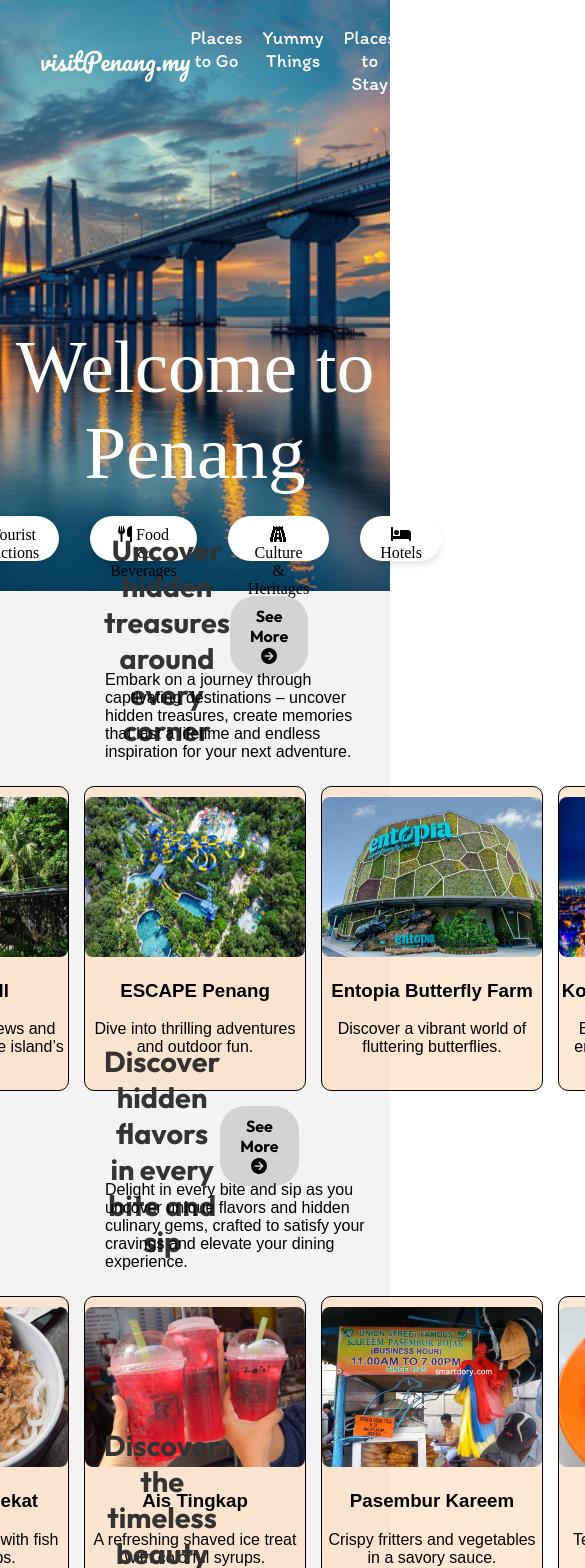
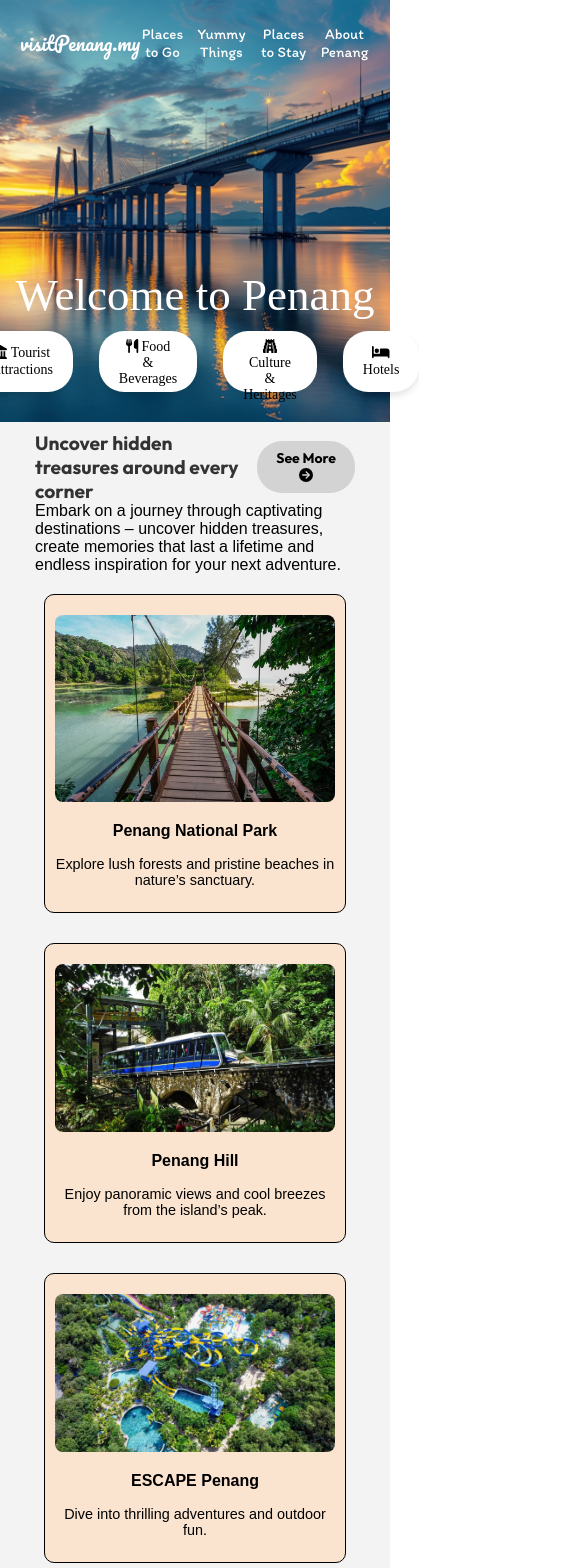
Before and after one commit to AinaWahida/PenangWeb, a React (Create React App) app: page / in a window 390 px wide. Shown: the top 1568 px of the page, 585 px wide, since content can reach past the window. Built offline with nearby package versions, Linux system fonts and the light colour scheme; a web font is replaced by a local one.

Commit message:
phone view home

```diff
--- a/src/App.js
+++ b/src/App.js
@@ -1,3 +1,4 @@
+
 import React from "react";
 import { BrowserRouter as Router, Route, Routes } from "react-router-dom";
 import TouristAttractions from "./components/Attraction/TouristAttractions";
--- a/src/components/Header.css
+++ b/src/components/Header.css
@@ -38,10 +38,6 @@
     gap: 20px;
     margin: 0;
     padding: 0;
-}
-
-.menu li {
-    font-size: 1rem;
 }
 
 .menu li a {
@@ -100,3 +96,58 @@
     transform: translateY(-2px); /* Slightly lift the button on hover */
     box-shadow: 0 6px 8px rgba(0, 0, 0, 0.15); /* Enhance shadow on hover */
 }
+
+/* Mobile Adjustments */
+@media screen and (max-width: 768px) {
+    /* Navbar Adjustments */
+    .navbar {
+        padding: 10px 20px;
+        flex-direction: row;
+        align-items: center;
+        justify-content: space-between;
+    }
+
+    .menu {
+        flex-direction: row;
+        gap: 10px;
+    }
+
+    .menu li a{
+        font-size: 15px;
+    }
+
+    .logo h1 {
+        font-size: 1.2rem;
+    }
+
+    /* Banner Adjustments */
+    .banner {
+        height: 50vh; /* Reduce the height for smaller screens */
+    }
+
+    .banner-content h1 {
+        font-size: 45px; /* Decrease the banner heading size */
+        margin-bottom: 10px;
+    }
+
+    /* Image Adjustments */
+    .banner img {
+        width: 100%;
+        height: auto; /* Make image responsive */
+        object-fit: cover; /* Ensure image scales without stretching */
+    }
+
+    /* Button Adjustments */
+    .cta-buttons {
+        flex-direction: row;
+        gap: 10px;
+    }
+
+    .btn {
+        width: 100%; /* Button takes up full width on mobile */
+        height: 45px; /* Maintain height for usability */
+        font-size: 14px; /* Adjust font size */
+        padding: 8px 20px;
+    }
+
+}
--- a/src/components/Section.css
+++ b/src/components/Section.css
@@ -18,27 +18,46 @@
     text-align: left;
     padding-left: 85px;
     margin-bottom: 25px;
+    flex-grow: 1;
 }
 
-.attraction-section {
+.attraction-section,
+.heritage-section {
     text-align: center;
     background-color: #f3f3f3;
     padding: 10px 20px;
 }
 
-.attraction-section h2 {
+.food-section,
+.hotels-section {
+    text-align: center;
+    background-color: #f9f9f9;
+    padding: 10px 20px;
+}
+
+.attraction-section h2,
+.food-section h2,
+.heritage-section h2,
+.hotels-section h2 {
     font-size: 1.8rem;
     margin-bottom: 15px;
     color: #333;
 }
 
-.attraction-grid {
+.attraction-grid,
+.food-grid,
+.heritage-grid,
+.hotels-grid {
     display: flex;
     justify-content: center;
     gap: 15px;
+    flex-wrap: wrap; /* Allow items to wrap in smaller screens */
 }
 
-.attraction-item {
+.attraction-item,
+.food-item,
+.heritage-item,
+.hotel-item {
     max-width: 250px;
     text-align: center;
     border: 1px solid black;
@@ -46,121 +65,27 @@
     background: rgba(255, 218, 185, 0.6);
 }
 
-.attraction-item img {
-    width: 220px;
-    height: 160px;
+.attraction-item img,
+.food-item img,
+.heritage-item img,
+.hotel-item img {
+    width: 100%;
+    height: 180px;
+    object-fit: cover; /* This ensures images maintain their aspect ratio */
     border-radius: 8px;
     margin-top: 10px;
+    transition: transform 0.3s ease; /* Smooth scaling on hover */
 }
 
-.food-section {
-    text-align: center;
-    background-color: #f3f3f3;
-    padding: 10px 20px;
+.attraction-item:hover,
+.food-item:hover,
+.heritage-item:hover,
+.hotel-item:hover {
+    transform: scale(1.05); /* Slight zoom effect on hover */
 }
 
-.food-section h2 {
-    font-size: 1.8rem;
-    margin-bottom: 15px;
-    color: #333;
-}
-
-.food-grid {
-    display: flex;
-    justify-content: center;
-    gap: 15px;
-}
-
-.food-item {
-    max-width: 250px;
-    text-align: center;
-    border: 1px solid black;
-    border-radius: 10px;
-    background: rgba(255, 218, 185, 0.6);
-}
-
-.food-item img {
-    width: 220px;
-    height: 160px;
-    object-fit: cover;
-    border-radius: 8px;
-    margin-top: 10px;
-}
-
-.heritage-section {
-    text-align: center;
-    background-color: #f2f2f2;
-    padding: 10px 20px;
-}
-
-.heritage-section h2 {
-    font-size: 1.8rem;
-    margin-bottom: 15px;
-    color: #333;
-}
-
-.heritage-grid {
-    display: flex;
-    justify-content: center;
-    gap: 15px;
-}
-
-.heritage-item {
-    max-width: 250px;
-    text-align: center;
-    border: 1px solid black;
-    border-radius: 10px;
-    background: rgba(255, 218, 185, 0.6);
-}
-
-.heritage-item img {
-    width: 220px;
-    height: 160px;
-    border-radius: 8px;
-    margin-top: 10px;
-}
-
-.hotels-section {
-    text-align: center;
-    background-color: #f9f9f9;
-    padding: 10px 20px;
-}
-
-.hotels-section h2 {
-    font-size: 1.8rem;
-    margin-bottom: 15px;
-    color: #333;
-}
-
-.hotels-grid {
-    display: flex;
-    justify-content: center;
-    gap: 15px;
-}
-
-.hotel-item {
-    width: 230px;
-    text-align: center;
-    border-radius: 10px;
-    border: 1px solid black;
-    padding: 10px;
-    color: #333;
-    background: rgba(255, 218, 185, 0.6);
-}
-
-.hotel-item img {
-    width: 220px;
-    height: 160px;
-    border-radius: 8px;
-    margin: 0 auto 10px auto;
-}
-
-.hotel-item h3{
-    margin-top: 1px;
-    margin-bottom: 1px;
-    color: black;
-}
-.hotel-item p{
+.hotel-item h3,
+.hotel-item p {
     margin-top: 1px;
     margin-bottom: 1px;
     color: black;
@@ -181,7 +106,6 @@
     text-align: center;
 }
 
-
 .see-more-button {
     background-color: lightgray;
     color: black;
@@ -199,3 +123,78 @@
     background-color: gray;
     transform: scale(1.05);
 }
+
+/* Mobile Adjustments */
+@media screen and (max-width: 768px) {
+    /* Title and Description Adjustment */
+    .title {
+        flex-direction: row;
+        text-align: left;
+        padding-left: 15px;
+        padding-right: 15px;
+        justify-content: space-between;
+        align-items: center;
+    }
+
+    .description {
+        text-align: left;
+        font-size: 1rem;  /* Adjust font size */
+        padding-left: 15px;
+        padding-right: 15px;
+        margin-bottom: 20px;
+    }
+
+    /* Grid Adjustments */
+    .heritage-grid, .food-grid, .hotels-grid, .attraction-grid {
+        flex-direction: column;
+        align-items: center;
+    }
+
+    .heritage-item, .food-item, .hotel-item, .attraction-item {
+        max-width: 80%;
+        margin-bottom: 15px;
+        padding: 10px;
+    }
+
+    /* Adjust Images for Small Screens */
+    .heritage-item img, .food-item img, .hotel-item img, .attraction-item img {
+        width: 100%;  /* Make images responsive */
+        height: auto;  /* Maintain aspect ratio */
+        object-fit: cover;
+        border-radius: 8px;
+    }
+
+    /* Button Styling */
+    .see-more-button {
+        width: 78px;
+        text-align: center;
+        padding: 8px 15px;
+        font-size: 14px;
+        margin-top: 19px;
+    }
+
+    /* Adjust Font Size for Mobile */
+    .title h2 {
+        font-size: 1.2rem;
+        width: 80%;
+    }
+
+    .heritage-item h3, .food-item h3, .hotel-item h3, .attraction-item h3 {
+        font-size: 1rem;  /* Adjust heading size */
+    }
+
+    .heritage-item p, .food-item p, .hotel-item p, .attraction-item p {
+        font-size: 0.9rem;  /* Adjust paragraph size */
+    }
+
+    /* Adjust the button on hover */
+    .see-more-button:hover {
+        background-color: gray;
+        transform: scale(1.02);
+    }
+
+    /* Adjust the hotel rating */
+    .hotel-rating {
+        font-size: 1.2rem;
+    }
+}
```
Also changed, not shown: public/logo.jpeg (added).
